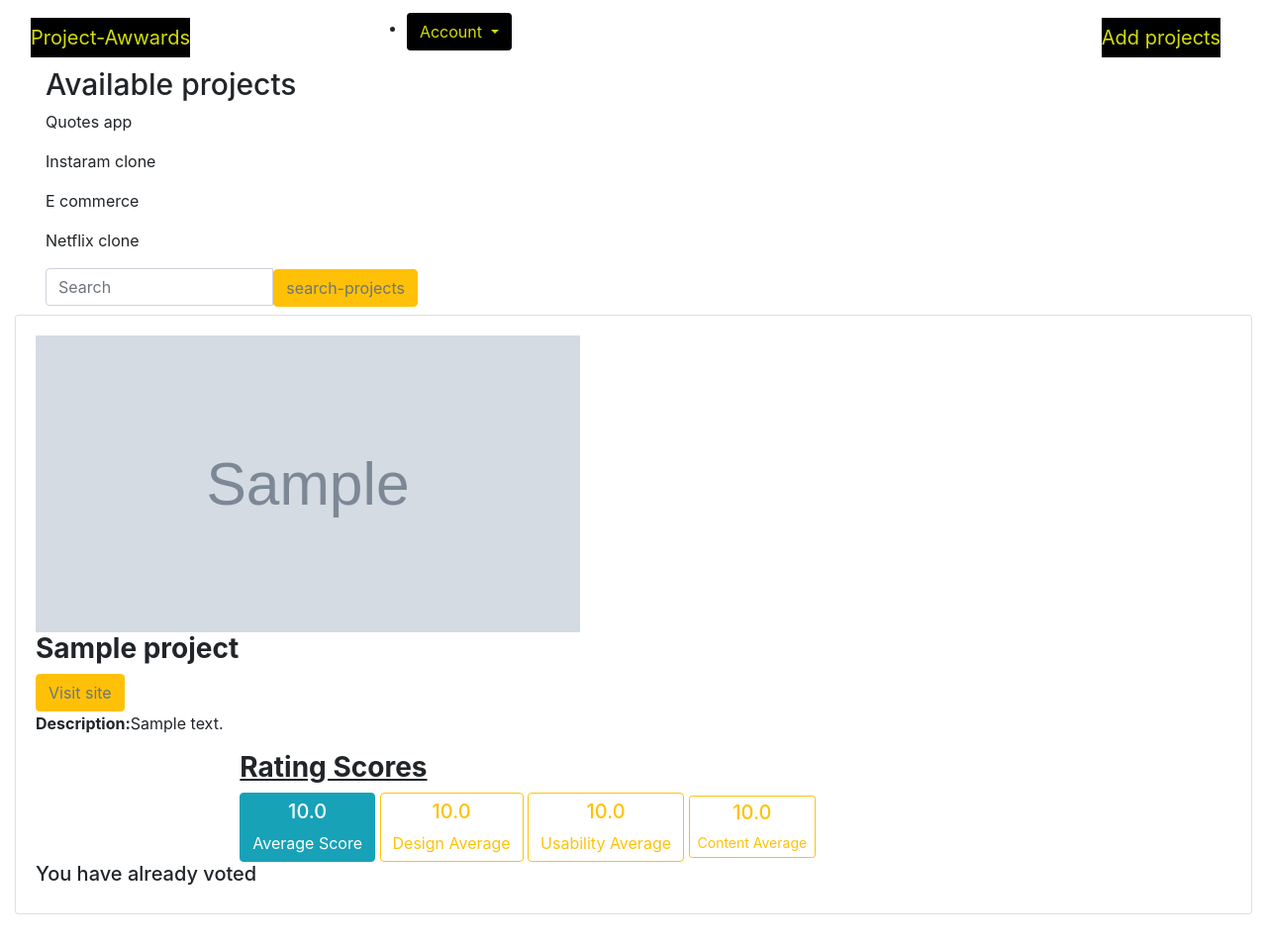
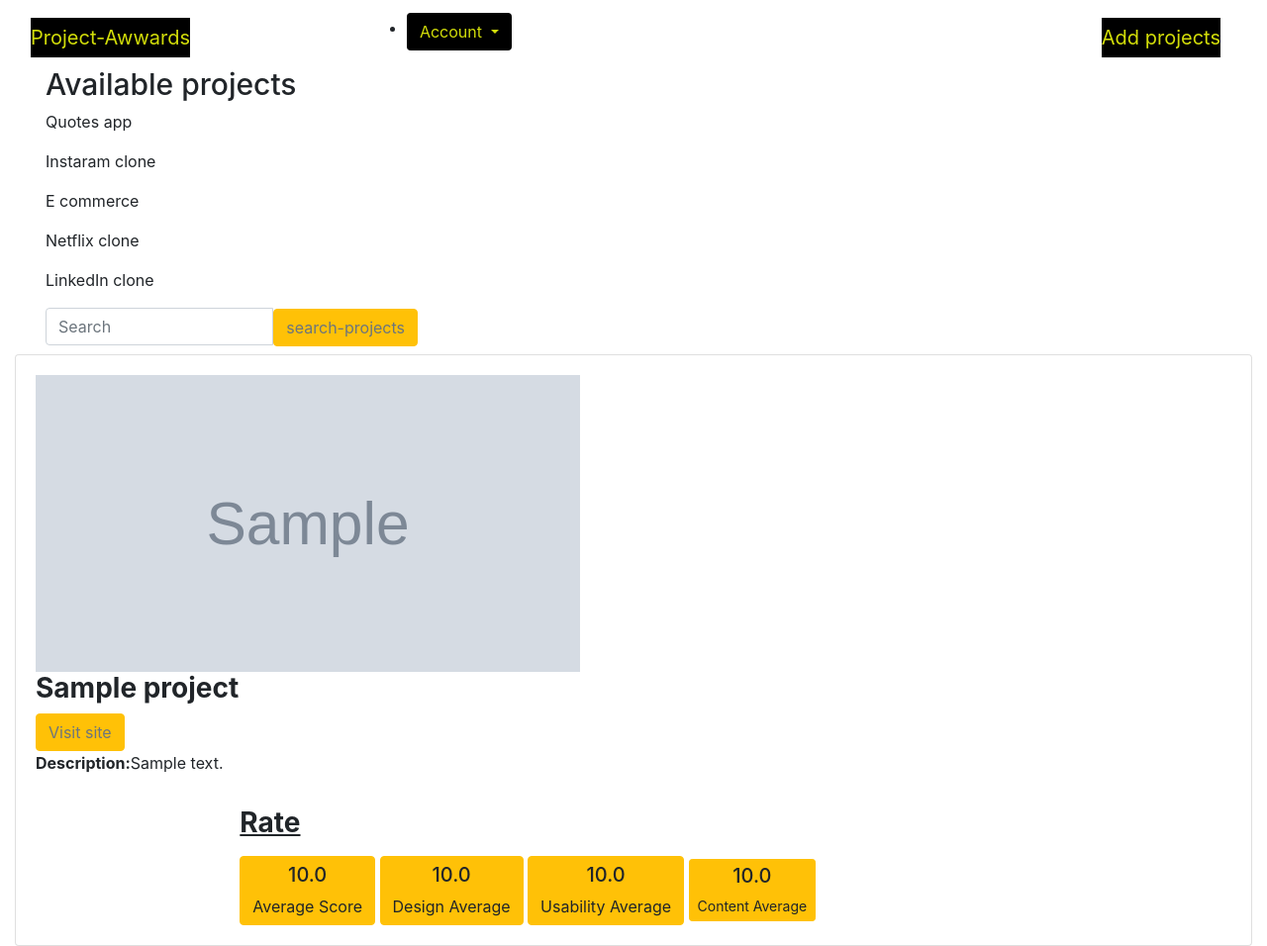
Before and after one commit to Mary-Atieno/P-awwards, a Django app: a page that uses app/templates/navbar.html in a window 1280 px wide. Shown: the whole page at 99% size. Before the commit the page ends 924 px from the top, so only its background shows below. Run offline with Django 4.2, Linux system fonts and the light colour scheme; a user stored in the database is signed in; tables that the repository leaves empty hold one stand-in row (values such as "Sample post"); grey boxes marked "Sample" are stand-in pictures; some libraries are stand-ins or nearby versions.

Commit message:
fix a bug

```diff
--- a/app/templates/navbar.html
+++ b/app/templates/navbar.html
@@ -52,6 +52,7 @@
       <p>Instaram clone</p>
       <p>E commerce</p>
       <P>Netflix clone</P>
+      <p>LinkedIn clone</p>
         <form class="navbar-form" role="search" action="{% url 'search_results' %}">
 
           <div class="input-group">
--- a/app/templates/rating.html
+++ b/app/templates/rating.html
@@ -14,19 +14,19 @@
                 <div class="row">
                     <div class="col-md-2"></div>
                     <div class="col-md-6">
-                        <h3 class="D-block mx-auto"><b><u>Rating Scores</u></b> </h3>
+                        <h3 class="my-3 mx-auto text-left"><b><u>Rate</u></b> </h3>
                         {% for rating in post.ratings.all %}
                         {% if forloop.counter is post.ratings.all.count %}
-                        <a class="btn btn-info btn-md" ><h5>{{ rating.score }}</h5>
+                        <a class="btn btn-warning btn-md" ><h5>{{ rating.score }}</h5>
                             <span class="sc">Average Score</span>
                         </a>
-                        <a class="btn btn-outline-warning btn-md" ><h5>{{ rating.design_average }}</h5>
+                        <a class="btn btn-warning btn-md" ><h5>{{ rating.design_average }}</h5>
                             <span class="sc">Design Average</span>
                         </a>
-                        <a class="btn btn-outline-warning btn-md" ><h5>{{ rating.usability_average }}</h5>
+                        <a class="btn btn-warning btn-md" ><h5>{{ rating.usability_average }}</h5>
                             <span class="sc">Usability Average</span>
                         </a>
-                        <a class="btn btn-outline-warning btn-sm" id="c"><h5>{{ rating.content_average }}</h5>
+                        <a class="btn btn-warning btn-sm" ><h5>{{ rating.content_average }}</h5>
                             <span class="sc">Content Average</span>
                         </a>
                         {% endif %}
@@ -36,7 +36,6 @@
                 </div>
 
                 {% if rating_status %}
-                <h5>You have already voted</h5>
                 {% else %}
                 {% if user.is_authenticated %}
                 <form action="" method="post" enctype="multipart/form-data">
```
Also changed, not shown: images/linkedin.png (added).
